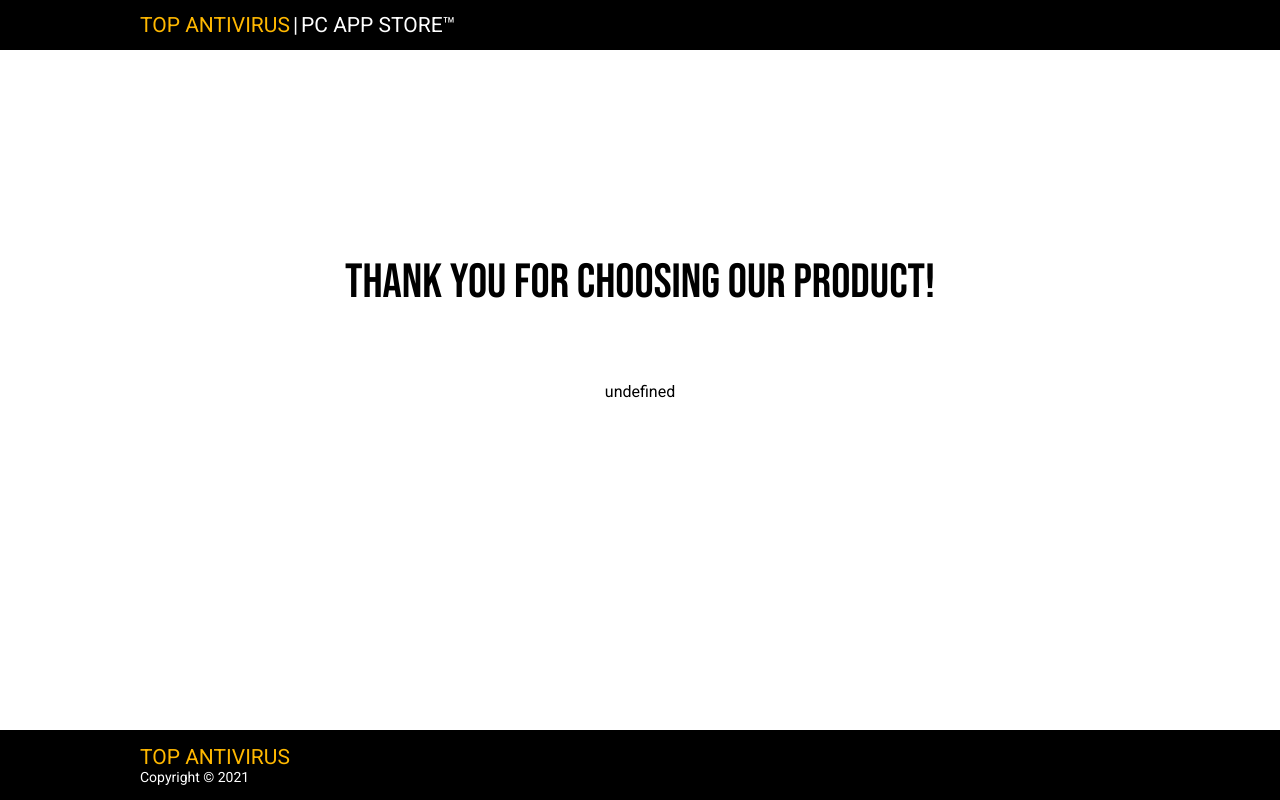
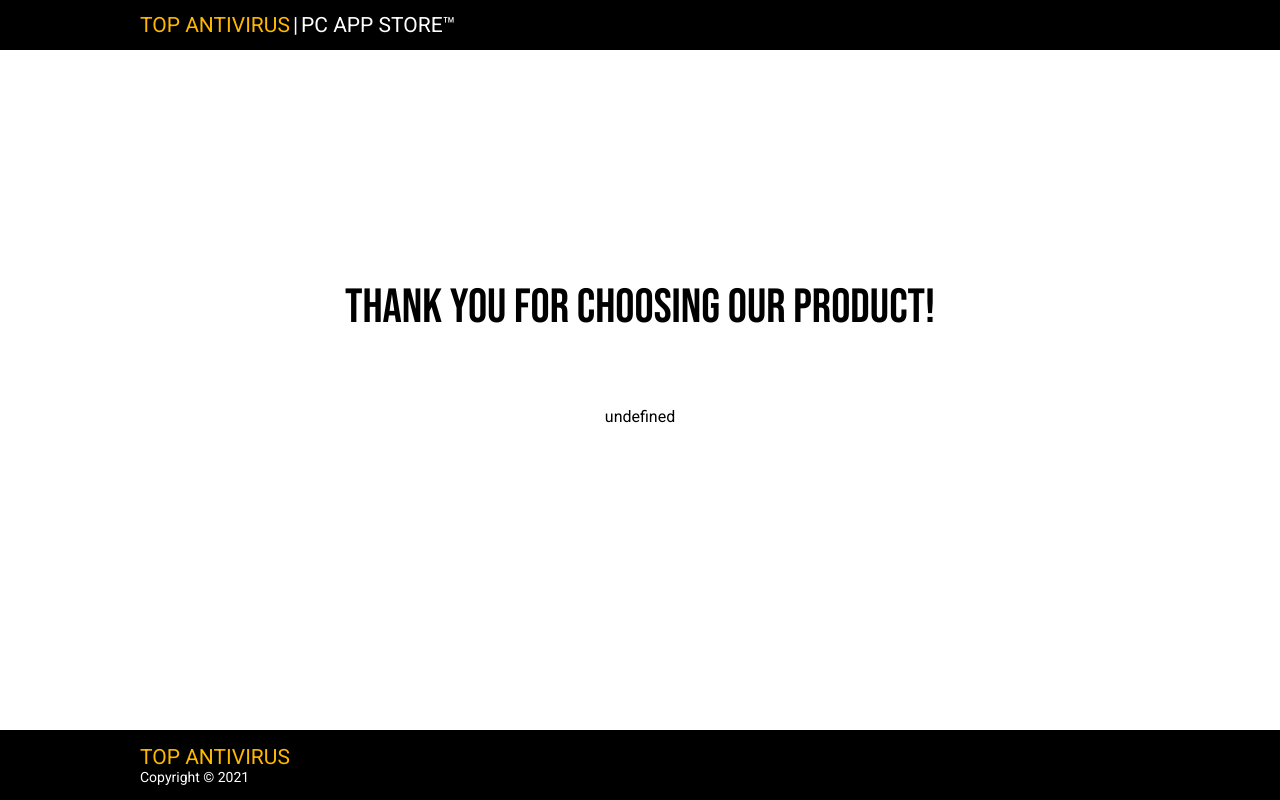
Before and after one commit to AnastasiiaDaieva/banners, a website with bundled scripts: page src/index.html in a window 1280 px wide. Built offline with nearby package versions, Linux system fonts and the light colour scheme; no server answers.

Commit message:
fixed padding

```diff
--- a/src/scss/styles.scss
+++ b/src/scss/styles.scss
@@ -18,7 +18,7 @@ h1,
 }
 
 .main__container {
-  padding-top: 65px;
+  padding-top: 115px;
   padding-bottom: 85px;
   min-height: calc(100vh - 50px - 70px);
 }
```
Also changed, not shown: dist/css/styles.min.css.
